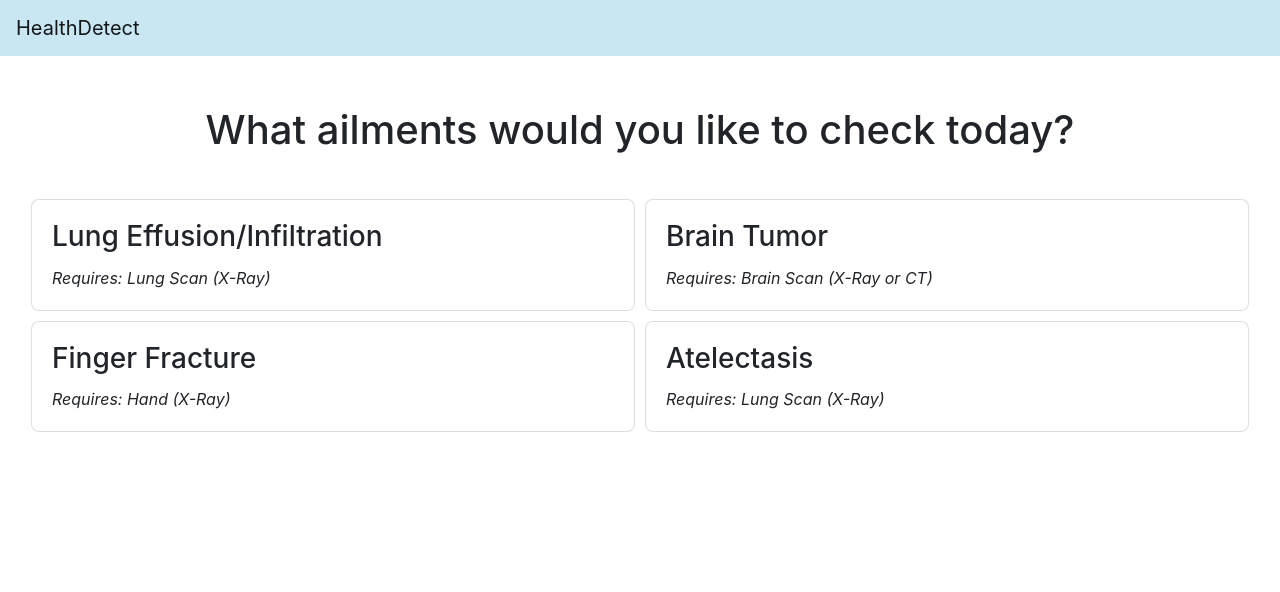
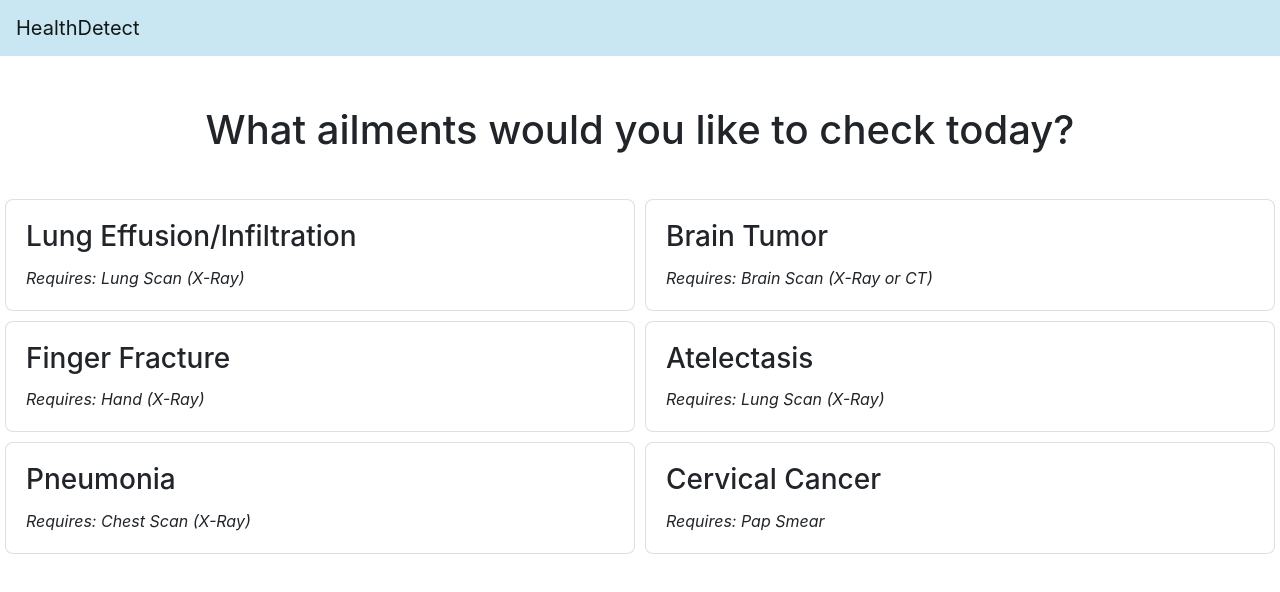
Before and after one commit to xo28122000/HealthDetect, a React (Create React App) app: page /select in a window 1280 px wide. Shown: the top 592 px of the page. Built offline with nearby package versions, Linux system fonts and the light colour scheme.

Commit message:
add pneumonia

```diff
--- a/src/components/HealthProblemSelector.js
+++ b/src/components/HealthProblemSelector.js
@@ -14,10 +14,12 @@ import {
 } from "reactstrap";
 
 const addresses = {
-  "Brain Tumor": "http://127.0.0.1:5000/predict_btumor",
+  "Brain Tumor": "http://127.0.0.1:5000/predict",
   Atelectasis: "https://hackdavis-2020-265606.appspot.com/image",
+  "Finger Fracture": "https://hackdavis-2020-265606.appspot.com/image",
   "Lung Effusion/Infiltration":
-    "https://hackdavis-2020-265606.appspot.com/image"
+    "https://hackdavis-2020-265606.appspot.com/image",
+    "Pneumonia": "http://127.0.0.1:5000/predict"
 };
 
 class HealthProblemSelector extends Component {
@@ -26,10 +28,12 @@ class HealthProblemSelector extends Component {
     this.state = {
       selected: false,
       problemlist: [
-        { name: "Lung Effusion/Infiltration", required: "Lung Scan (X-Ray)" },
-        { name: "Brain Tumor", required: "Brain Scan (X-Ray or CT)" },
-        { name: "Finger Fracture", required: "Hand (X-Ray)" },
-        { name: "Atelectasis", required: "Lung Scan (X-Ray)" }
+        { name: "Lung Effusion/Infiltration", required: "Lung Scan (X-Ray)", code: 'le' },
+        { name: "Brain Tumor", required: "Brain Scan (X-Ray or CT)", code: 'bt' },
+        { name: "Finger Fracture", required: "Hand (X-Ray)", code: 'ff' },
+        { name: "Atelectasis", required: "Lung Scan (X-Ray)", code: 'at' },
+        { name: "Pneumonia", required: "Chest Scan (X-Ray)", code: 'pn' },
+        { name: "Cervical Cancer", required: "Pap Smear", code: 'ps' }
       ]
     };
   }
@@ -90,7 +94,8 @@ class HealthProblemSelector extends Component {
             "Content-Type": "application/json"
           },
           body: JSON.stringify({
-            binImg: bas64
+            binImg: bas64,
+            type: that.selected.code
           })
         })
           .then(response => response.json())
@@ -102,7 +107,7 @@ class HealthProblemSelector extends Component {
               `${
                 data["No Finding"]
                   ? "We couldn't find any medical problems in this image"
-                  : `You might have ${Object.keys(data)[0]} (${(
+                  : `You might have ${that.selected.name} (${(
                       Object.values(data)[0] * 100
                     ).toFixed(1)}% probability)`
               }`
@@ -125,14 +130,15 @@ class HealthProblemSelector extends Component {
           display: "flex",
           justifyContent: "center",
           flexWrap: "wrap",
-          marginTop: "30px"
+          marginTop: "30px",
+          marginBottom: '50px'
         }}
       >
         <h1 style={{ margin: "20px", marginBottom: "40px" }}>
           What ailments would you like to check today?
         </h1>
         <form onSubmit={onSubmit}>
-          <div style={{ display: "flex", flexWrap: "wrap" }}>{rendercards}</div>
+          <div style={{ display: "flex", flexWrap: "wrap" , justifyContent: 'center'}}>{rendercards}</div>
           <div className="custom-file" style={{ marginTop: "20px" }}>
             <input
               type="file"
```
